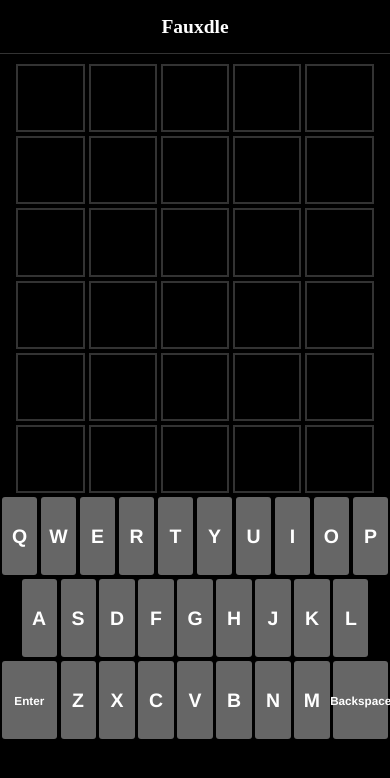
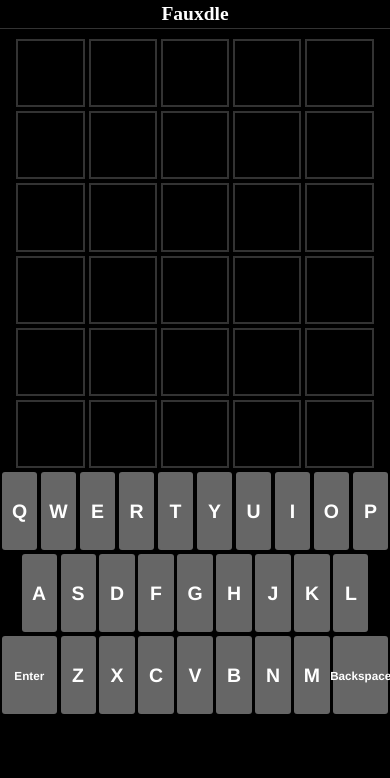
Before and after one commit to xprmntng/xprmntng.github.io, a plain HTML site: page game.html in a window 390 px wide. Drawn offline with nearby package versions, Linux system fonts and the light colour scheme.

Commit message:
reduce padding on header in mobile

```diff
--- a/game.css
+++ b/game.css
@@ -269,4 +269,8 @@
   #keyboard {
     gap: .1rem;
   }
+
+  header {
+    padding: 3px;
+  }
 }
```
